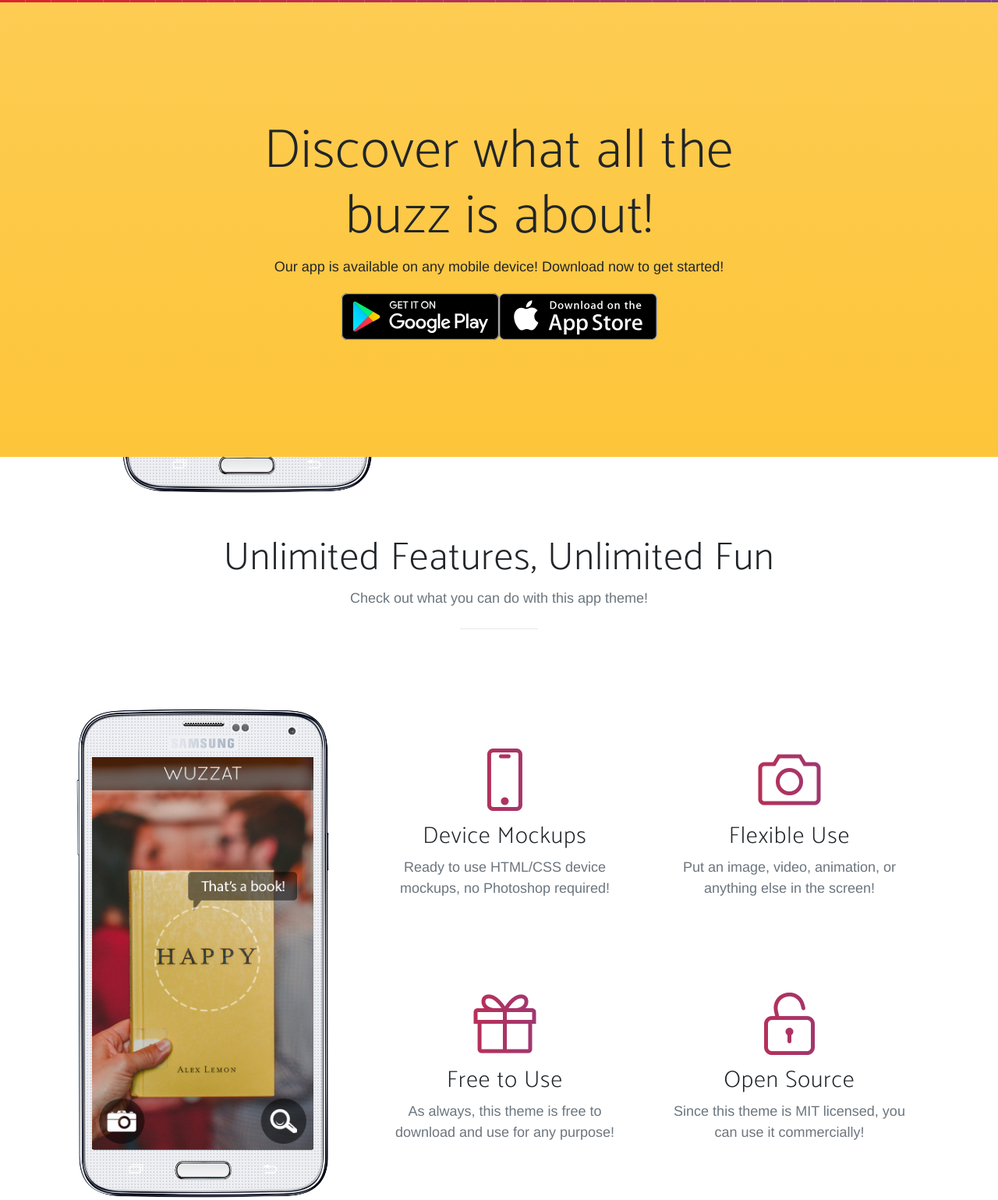
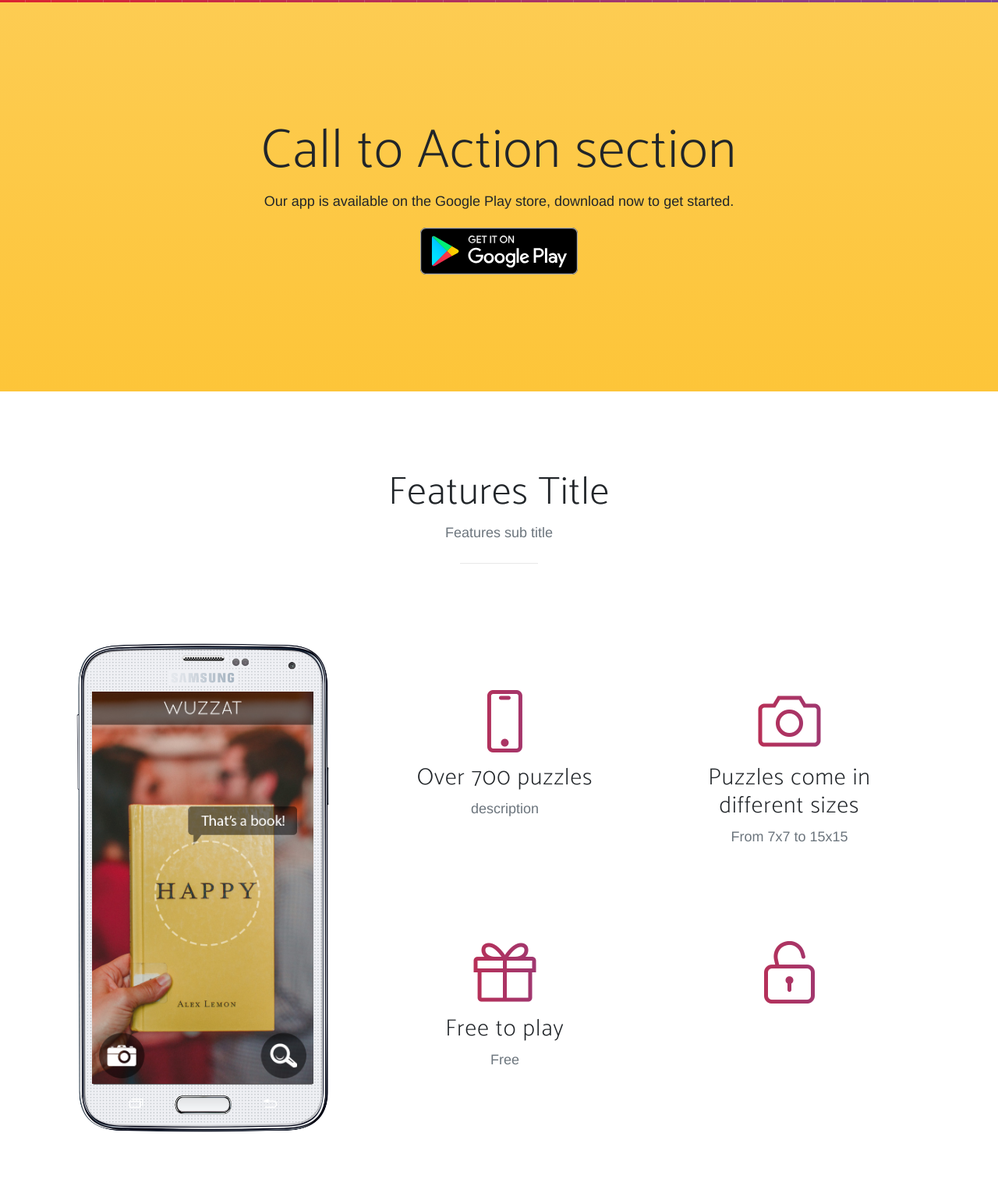
Before and after one commit to gamesbynilo/numberfillin, a website: page index.pug in a window 1280 px wide. Shown: the part 797-2336 px from the top of the page at 78% size. Drawn offline with nearby package versions, Linux system fonts and the light colour scheme; files that its build step writes are made by us from their sources; a web font is replaced by a local one.

Commit message:
F2: Fix phone image. Add link to Play Store

```diff
--- a/index.pug
+++ b/index.pug
@@ -21,7 +21,7 @@ html(lang="en")
 
     nav#mainNav.navbar.navbar-expand-lg.navbar-light.fixed-top
       .container
-        a.navbar-brand.js-scroll-trigger(href="#page-top") Number Fill In
+        a.navbar-brand.js-scroll-trigger(href="#page-top") Games By Nilo
         button.navbar-toggler.navbar-toggler-right(type="button" data-toggle="collapse" data-target="#navbarResponsive" aria-controls="navbarResponsive" aria-expanded="false" aria-label="Toggle navigation")
           i.fa.fa-bars
 
@@ -41,35 +41,36 @@ html(lang="en")
         .row.h-100
           .col-lg-7.my-auto
             .header-content.mx-auto
-              h1.mb-5 New Age is an app landing page that will help you beautifully showcase your new mobile app, or anything else!
-              a.btn.btn-outline.btn-xl.js-scroll-trigger(href="#download") Start Now for Free!
-
-
-        .col-lg-5.my-auto
-          .device-container
-            .device-mockup.galaxy_s5.portrait.white
-              .device
-                .screen
-                  img(src="img/demo-screen-1.jpg" alt="").img-fluid
-                .button
+              h1.mb-5
+                | Busy day?
+                br
+                | Why not relax and unwind with a Number Fill In puzzle.
+              a.btn.btn-outline.btn-xl.js-scroll-trigger(href="#download") Download Now for Free
+          .col-lg-5.my-auto
+            .device-container
+              .device-mockup.galaxy_s5.portrait.white
+                .device
+                  .screen
+                    img.img-fluid(src="img/demo-screen-1.jpg" alt="")
+                  .button
 
     section#download.download.bg-primary.text-center
       .container
         .row
           .col-md-8.mx-auto
-            h2.section-heading Discover what all the buzz is about!
-            p Our app is available on any mobile device! Download now to get started!
+            h2.section-heading Call to Action section
+            p Our app is available on the Google Play store, download now to get started.
             .badges
-              a.badge-link(href="#")
+              a.badge-link(href="https://play.google.com/store/apps/details?id=com.gamesbynilo.numberfillin")
                 img(src="img/google-play-badge.svg" alt="")
-              a.badge-link(href="#")
-                img(src="img/app-store-badge.svg" alt="")
+              //- a.badge-link(href="#")
+              //-   img(src="img/app-store-badge.svg" alt="")
 
     section#features.features
       .container
         .section-heading.text-center
-          h2 Unlimited Features, Unlimited Fun
-          p.text-muted Check out what you can do with this app theme!
+          h2 Features Title
+          p.text-muted Features sub title
           hr
 
         .row
@@ -78,7 +79,7 @@ html(lang="en")
               .device-mockup.galaxy_s5.portrait.white
                 .device
                   .screen
-                    img(src="img/demo-screen-1.jpg" alt="").img-fluid
+                    img.img-fluid(src="img/demo-screen-1.jpg" alt="")
                   .button
 
           .col-lg-8.my-auto
@@ -87,28 +88,27 @@ html(lang="en")
                 .col-lg-6
                   .feature-item
                     i.icon-screen-smartphone.text-primary
-                    h3 Device Mockups
-                    p.text-muted Ready to use HTML/CSS device mockups, no Photoshop required!
+                    h3 Over 700 puzzles
+                    p.text-muted description
 
                 .col-lg-6
                   .feature-item
                     i.icon-camera.text-primary
-                    h3 Flexible Use
-                    p.text-muted Put an image, video, animation, or anything else in the screen!
+                    h3 Puzzles come in different sizes
+                    p.text-muted From 7x7 to 15x15
 
               .row
                 .col-lg-6
                   .feature-item
                     i.icon-present.text-primary
-                    h3 Free to Use
-                    p.text-muted As always, this theme is free to download and use for any purpose!
-
+                    h3 Free to play
+                    p.text-muted Free
 
                 .col-lg-6
                   .feature-item
                     i.icon-lock-open.text-primary
-                    h3 Open Source
-                    p.text-muted Since this theme is MIT licensed, you can use it commercially!
+                    h3
+                    p.text-muted
 
     section.cta
       .cta-content
@@ -140,13 +140,6 @@ html(lang="en")
     footer
       .container
         p &copy; Nilo Ballener 2018. All Rights Reserved.
-        ul.list-inline
-          li.list-inline-item
-            a(href="#") Privacy
-          li.list-inline-item
-            a(href="#") Terms
-          li.list-inline-item
-            a(href="#") FAQ
 
     script(src="vendor/jquery/jquery.min.js")
     script(src="vendor/bootstrap/js/bootstrap.bundle.min.js")
```
Also changed, not shown: index.html.
